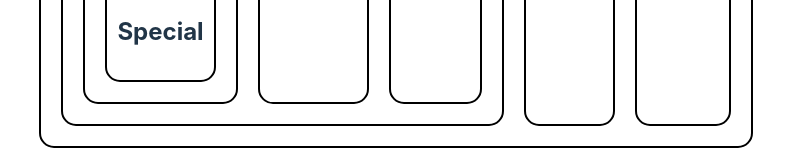
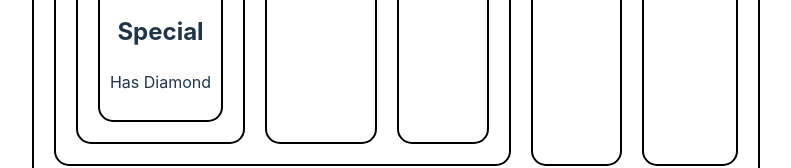
Before and after one commit to GGTuran/taking-away, a React (Vite) app: page / in a window 1280 px wide. Shown: the part 468-636 px from the top of the page, without its empty margins (244-1035 px from the left). Built offline with nearby package versions, Linux system fonts and the light colour scheme.

Commit message:
implementing it

```diff
--- a/src/Components/Dad/Dad.jsx
+++ b/src/Components/Dad/Dad.jsx
@@ -8,7 +8,7 @@ const Dad = ({asset}) => {
         <div>
             <h2>Dad</h2>
             <section className="flex">
-            <Myself>   </Myself>
+            <Myself asset={asset}>   </Myself>
             <Brother></Brother>
             <Sister></Sister>
             </section>
--- a/src/Components/Myself/Myself.jsx
+++ b/src/Components/Myself/Myself.jsx
@@ -1,15 +1,19 @@
 import Special from "../Special/Special";
+import PropTypes from 'prop-types';
 
-
-const Myself = () => {
+const Myself = ({asset}) => {
     return (
         <div>
            <h2>Myself</h2>
            <section className="flex">
-            <Special></Special>
+            <Special asset={asset}></Special>
            </section>
         </div>
     );
 };
 
+Myself.propTypes = {
+    asset:PropTypes.array.isRequired
+}
+
 export default Myself;
--- a/src/Components/Special/Special.jsx
+++ b/src/Components/Special/Special.jsx
@@ -1,11 +1,14 @@
+import PropTypes from 'prop-types' ;
 
-
-const Special = () => {
+const Special = ({asset}) => {
     return (
         <div>
             <h2>Special</h2>
+            <p>Has {asset}</p>
         </div>
     );
 };
-
+Special.propTypes = {
+    asset:PropTypes.array.isRequired
+}
 export default Special;
```
